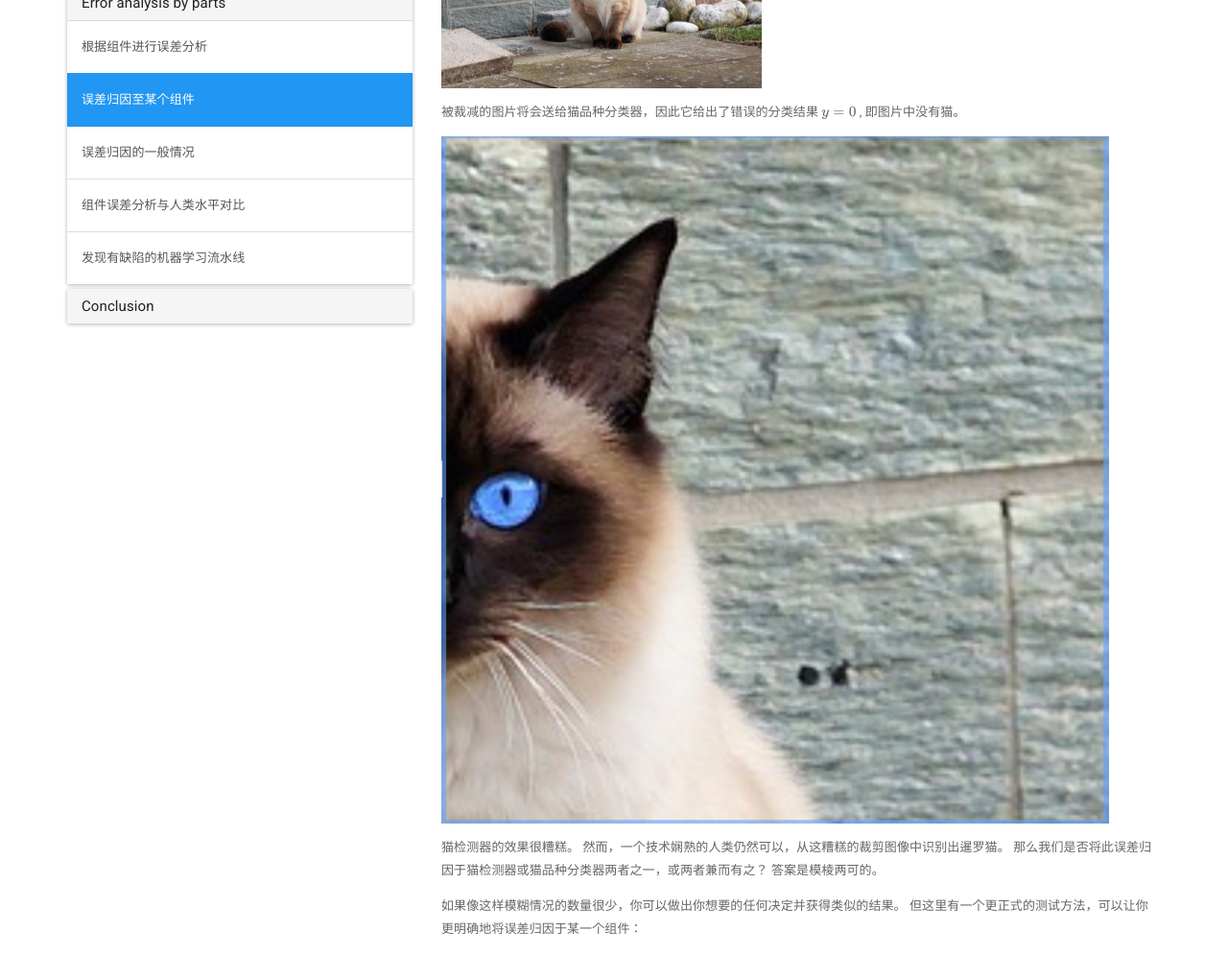
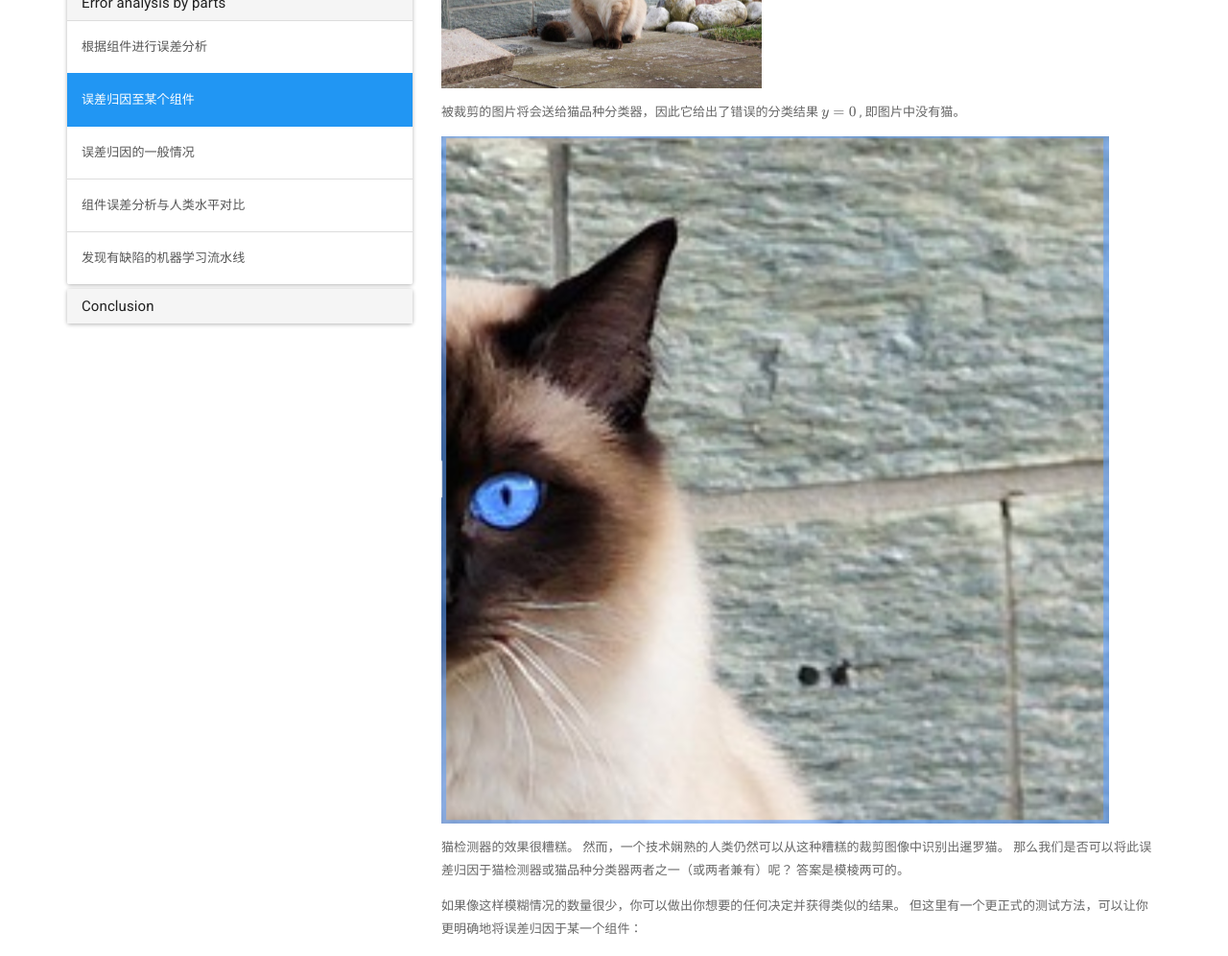
Before and after one commit to deeplearning-ai/machine-learning-yearning-cn, a Jekyll site: the page built from _docs/Error analysis by parts/ch54.md, in a window 1280 px wide and 1400 px high, scrolled down 325 px. Shown: the part 151-1147 px from the top of the window at 96% size. Built offline with Jekyll 4.4.1, drawn with Linux system fonts in a browser that asks for light colours; nearby versions of some CDN libraries; formulas are drawn with MathJax 3.

Commit message:
Update ch54.md

```diff
--- a/_docs/Error analysis by parts/ch54.md
+++ b/_docs/Error analysis by parts/ch54.md
@@ -11,11 +11,11 @@ permalink: /docs/ch54/
 
 <img src="{{"ch54_01.png " | prepend: site.imgurl }}">
 
-被裁减的图片将会送给猫品种分类器，因此它给出了错误的分类结果 $y=0$ , 即图片中没有猫。
+被裁剪的图片将会送给猫品种分类器，因此它给出了错误的分类结果 $y=0$ , 即图片中没有猫。
 
 <img src="{{"ch54_02.png " | prepend: site.imgurl }}">
 
-猫检测器的效果很糟糕。 然而，一个技术娴熟的人类仍然可以，从这糟糕的裁剪图像中识别出暹罗猫。 那么我们是否将此误差归因于猫检测器或猫品种分类器两者之一，或两者兼而有之？ 答案是模棱两可的。
+猫检测器的效果很糟糕。 然而，一个技术娴熟的人类仍然可以从这种糟糕的裁剪图像中识别出暹罗猫。 那么我们是否可以将此误差归因于猫检测器或猫品种分类器两者之一（或两者兼有）呢？ 答案是模棱两可的。
 
 如果像这样模糊情况的数量很少，你可以做出你想要的任何决定并获得类似的结果。 但这里有一个更正式的测试方法，可以让你更明确地将误差归因于某一个组件：
 
```
